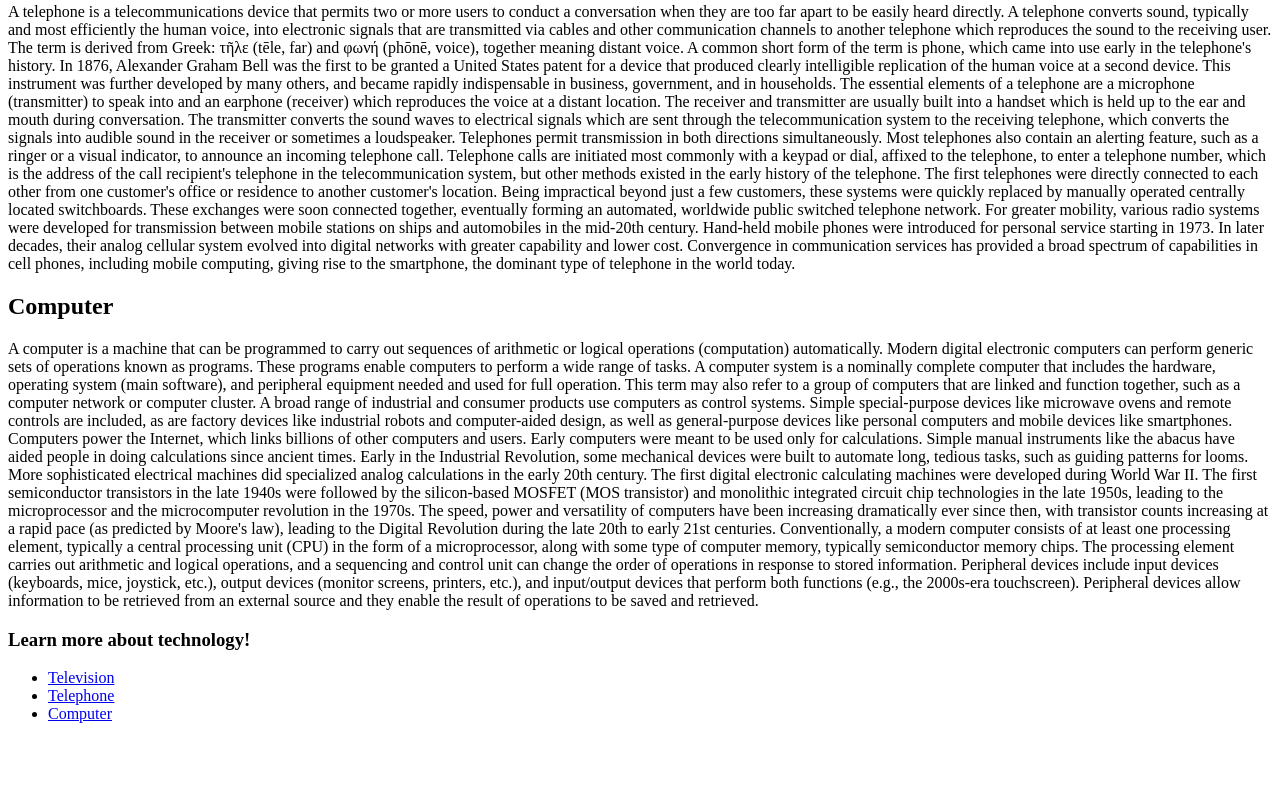
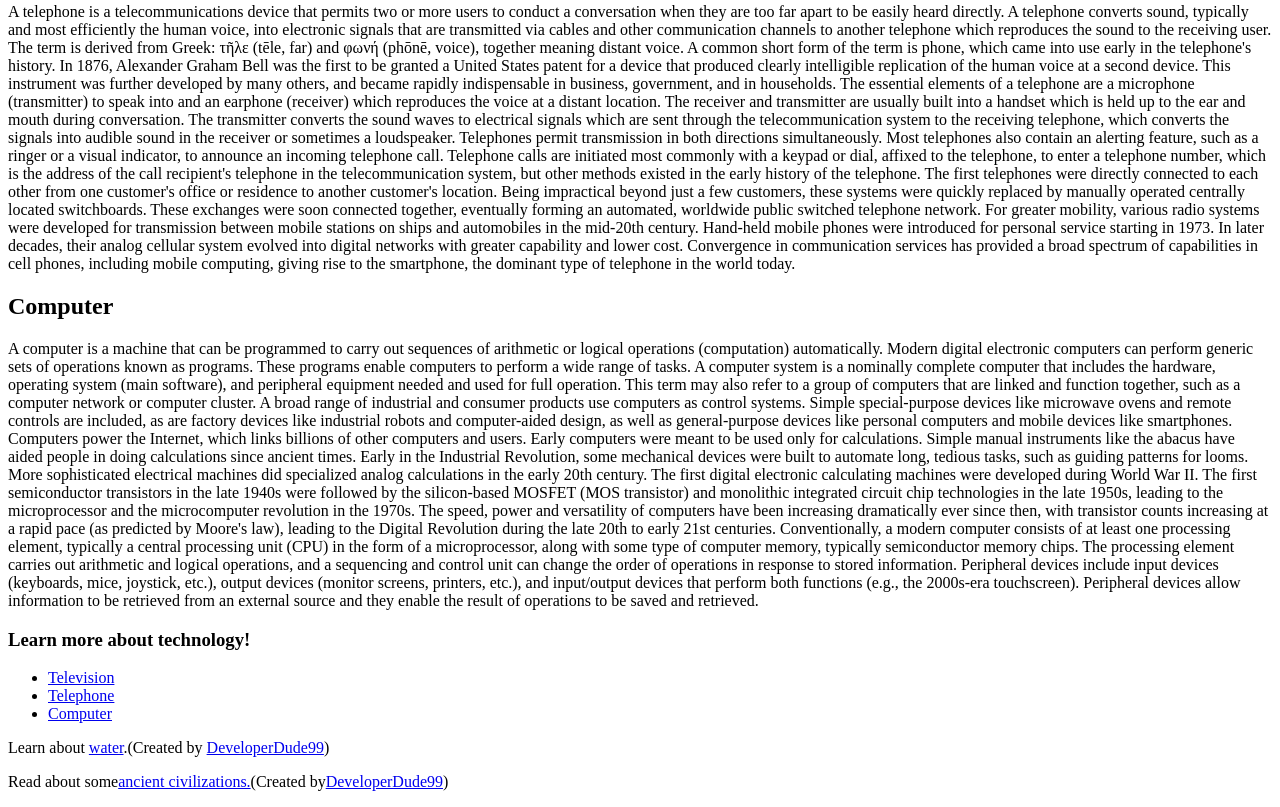
Before and after one commit to DeveloperDude99/DeveloperDude99.github.io, a plain HTML site: page technology.html in a window 1280 px wide. Shown: the part 519-1326 px from the top of the page. Before the commit the page ends 1258 px from the top, so only its background shows below. Drawn offline with Linux system fonts and the light colour scheme.

Commit message:
Links to other websites/my profile.

```diff
--- a/technology.html
+++ b/technology.html
@@ -30,5 +30,9 @@ Conventionally, a modern computer consists of at least one processing element, t
 <li><a href="https://en.wikipedia.org/wiki/Telephone" target="_blank">Telephone</a></li>
 <li><a href="https://en.wikipedia.org/wiki/Computer" target="_blank">Computer</a></li>
 </ul>
+
+  <p>Learn about <a href="index.html" target="_blank">water</a>.(Created by <a href="https://github.com/DeveloperDude99" target="_blank">DeveloperDude99</a>)</p>
+  <p id="my-website">Read about some<a href="earth.html" target="blank">ancient civilizations.</a>(Created by<a href="https://github.com/DeveloperDude99" target="_blank">DeveloperDude99</a>)</p>
+
 </body>
 </html>
```
